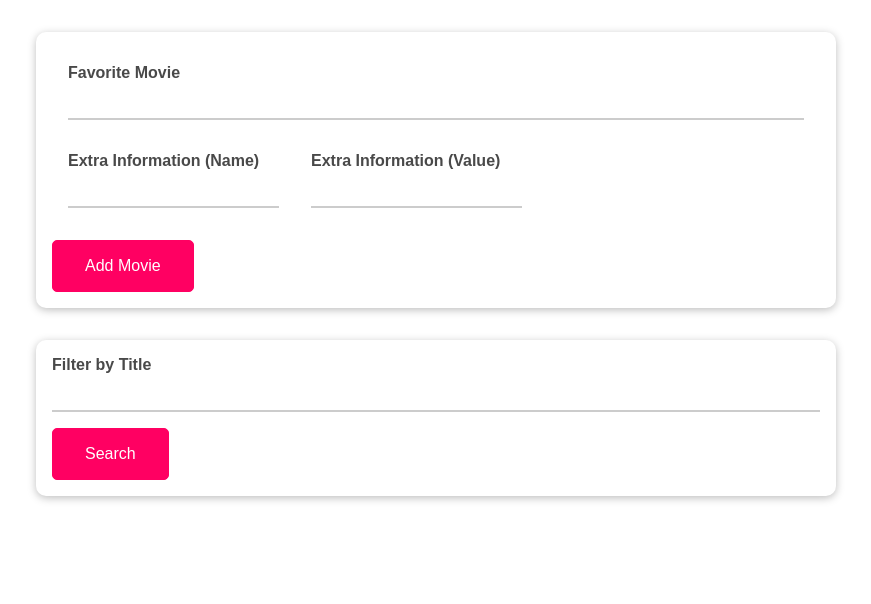
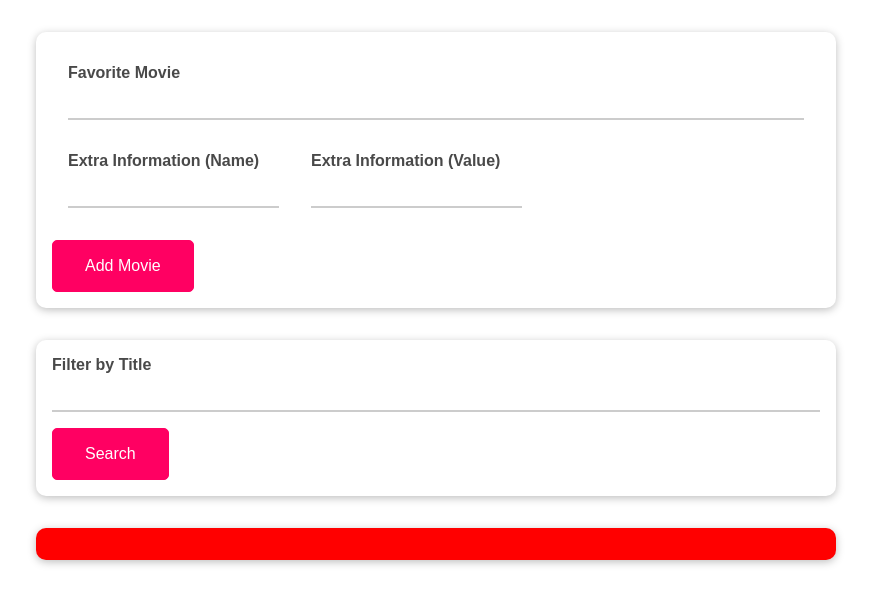
Before and after one commit to Ralpscha/objects-01-starting-project, a plain HTML site: page index.html in a window 1280 px wide. Shown: the whole page, without its empty margins (204-1075 px from the left). Drawn offline with Linux system fonts and the light colour scheme.

Commit message:
tm 217 special names

```diff
--- a/assets/scripts/objects.js
+++ b/assets/scripts/objects.js
@@ -1,5 +1,9 @@
-const person = {
-    name: 'Ralph',
+const movieList = document.getElementById('movie-list');
+movieList.style.backgroundColor = 'red';
+movieList.style.display = 'block';
+
+let person = {
+    'first name': 'Ralph',
     age: 52,
     hobbies: ['Sports', 'Eating'],
     greet: function(){
@@ -7,4 +11,9 @@ const person = {
     }
 };
 
-person.greet();
+// person.greet();
+person.age = 31;
+delete person.age;
+person.isAdmin = true;
+console.log(person);
+console.log(person['first name']);
--- a/index.html
+++ b/index.html
@@ -31,6 +31,8 @@
       <input type="text" id="filter-title" />
       <button id="search-btn">Search</button>
     </section>
-    <ul id="movie-list" class="card"></ul>
+    <ul id="movie-list" class="card">
+<!--      <li><p>Helemaal onderaan</p></li>-->
+    </ul>
   </body>
 </html>
```
